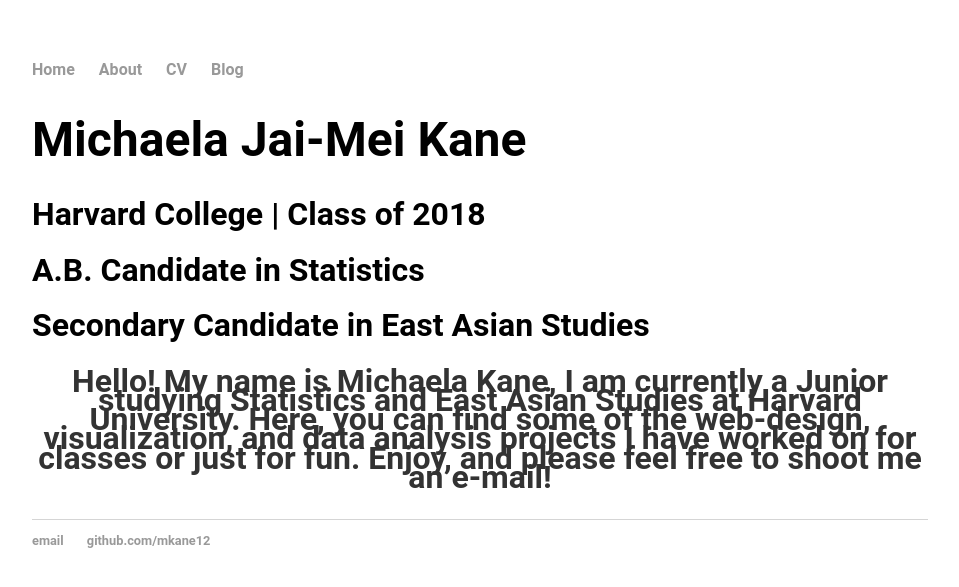
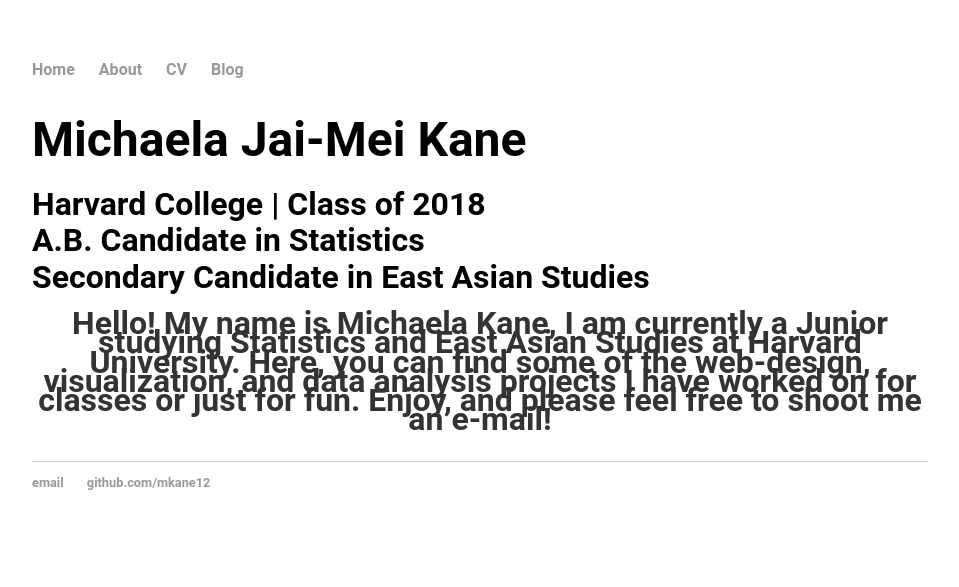
Before and after one commit to mkane12/mkane12.github.io, a Jekyll site: the page built from index.html, in a window 1280 px wide. Shown: the top 587 px of the page, without its empty margins (160-1119 px from the left). Built offline with Jekyll 4.4.1, drawn with Linux system fonts in a browser that asks for light colours.

Commit message:
Update main.css

```diff
--- a/css/main.css
+++ b/css/main.css
@@ -26,7 +26,7 @@
 h2 {
     font-size: 2em;
     text-align: left;
-    line-height: 90%;
+    line-height: 30%;
 }
 p {
     font-size: 1em;
```
